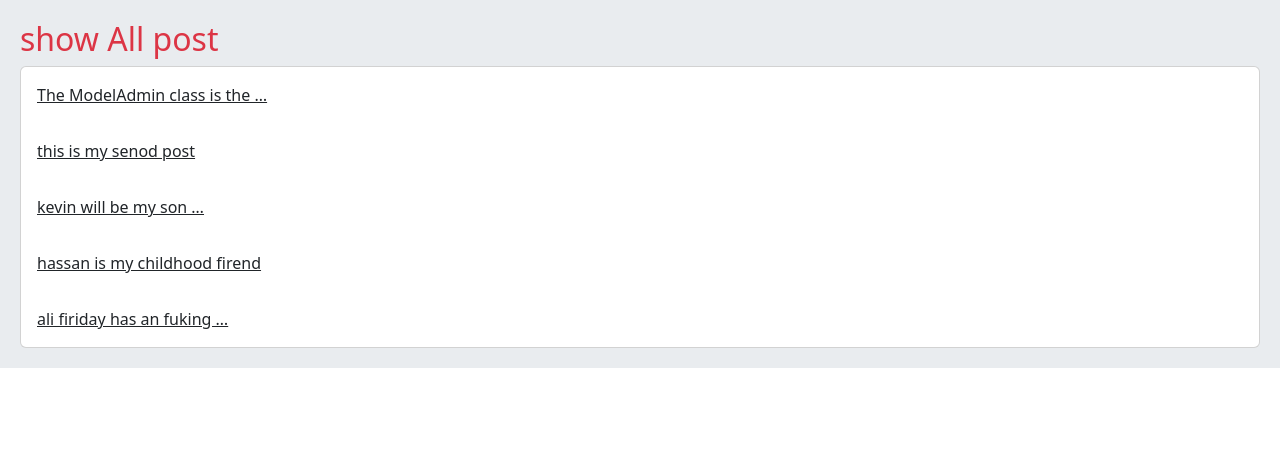
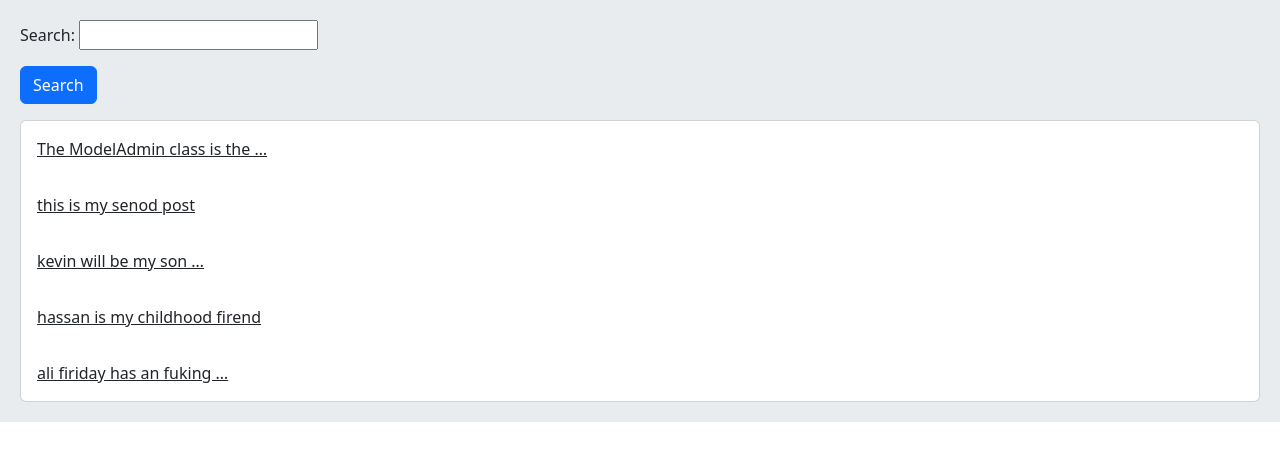
Before and after one commit to milad-sol/Django-social-media-practice, a Django app: page / in a window 1280 px wide. Shown: the part 56-517 px from the top of the page. Run offline with Django 5.2, Linux system fonts and the light colour scheme; data comes from the database, SQL or seed files in the repository; some libraries are stand-ins or nearby versions.

Commit message:
add search bar

```diff
--- a/home/forms.py
+++ b/home/forms.py
@@ -20,3 +20,7 @@ class CommentReplyForm(forms.ModelForm):
         model = Comment
         fields = ('body',)
         widgets = {'body': forms.Textarea(attrs={'class': "form-control", 'rows': 3, 'cols': 30})}
+
+
+class PostSearchForm(forms.Form):
+    search = forms.CharField(max_length=100)
--- a/home/templates/home/index.html
+++ b/home/templates/home/index.html
@@ -5,7 +5,13 @@
 {% endblock %}
 
 {% block body %}
-    <h2 class="text-danger">show All post</h2>
+
+    <div class="mb-3">
+        <form action="" method="get">
+            {{ form.as_p }}
+            <input type="submit" value="Search" class="btn btn-primary">
+        </form>
+    </div>
     <div class="card">
     {% for post in posts %}
         <a href="{{ post.get_absolute_url }}"
--- a/home/views.py
+++ b/home/views.py
@@ -7,15 +7,19 @@ from django.utils.decorators import method_decorator
 from django.utils.text import slugify
 from django.views import View
 from .models import Post, Comment
-from .forms import PostCreateUpdateForm, CommentCreateForm, CommentReplyForm
+from .forms import PostCreateUpdateForm, CommentCreateForm, CommentReplyForm, PostSearchForm
 
 
 # Create your views here.
 
 class HomeView(View):
+    form_class = PostSearchForm
+
     def get(self, request):
         posts = Post.objects.all()
-        return render(request, 'home/index.html', {'posts': posts})
+        if request.GET.get('search'):
+            posts = posts.filter(body__contains=request.GET['search'])
+        return render(request, 'home/index.html', {'posts': posts, 'form': self.form_class})
 
 
 class PostDetailView(View):
```
